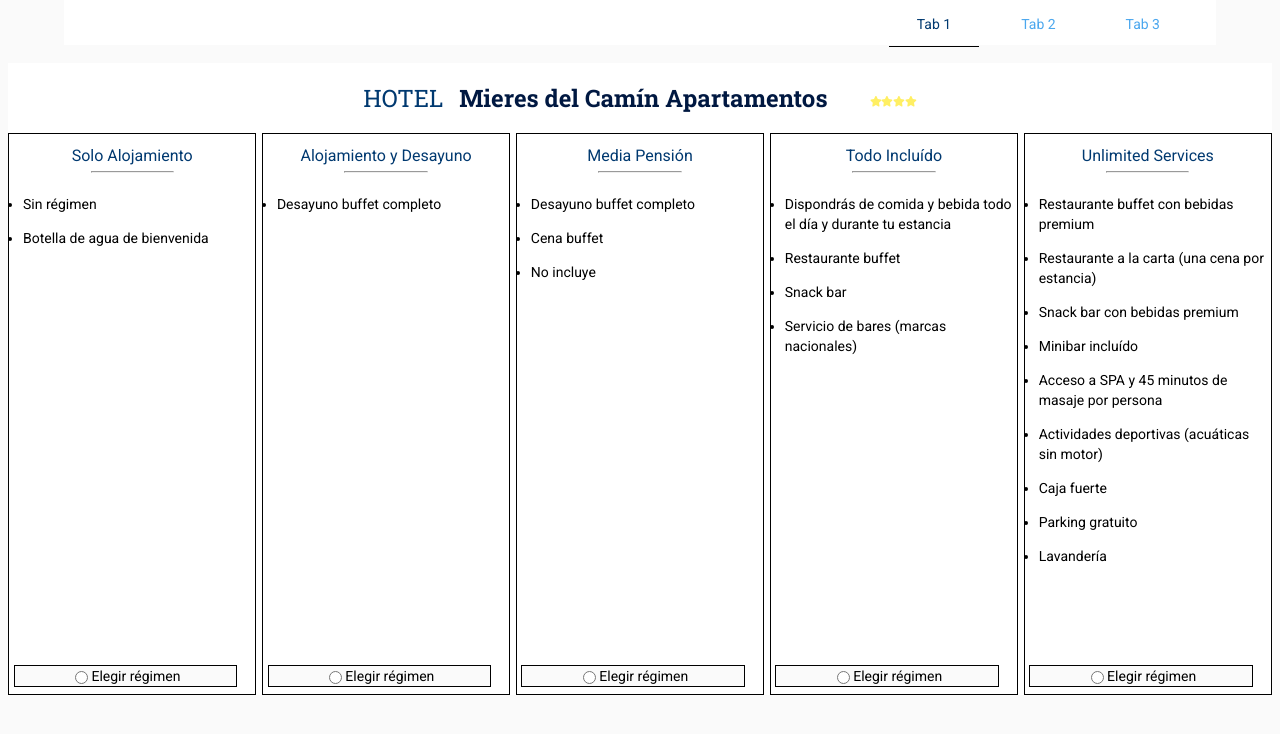
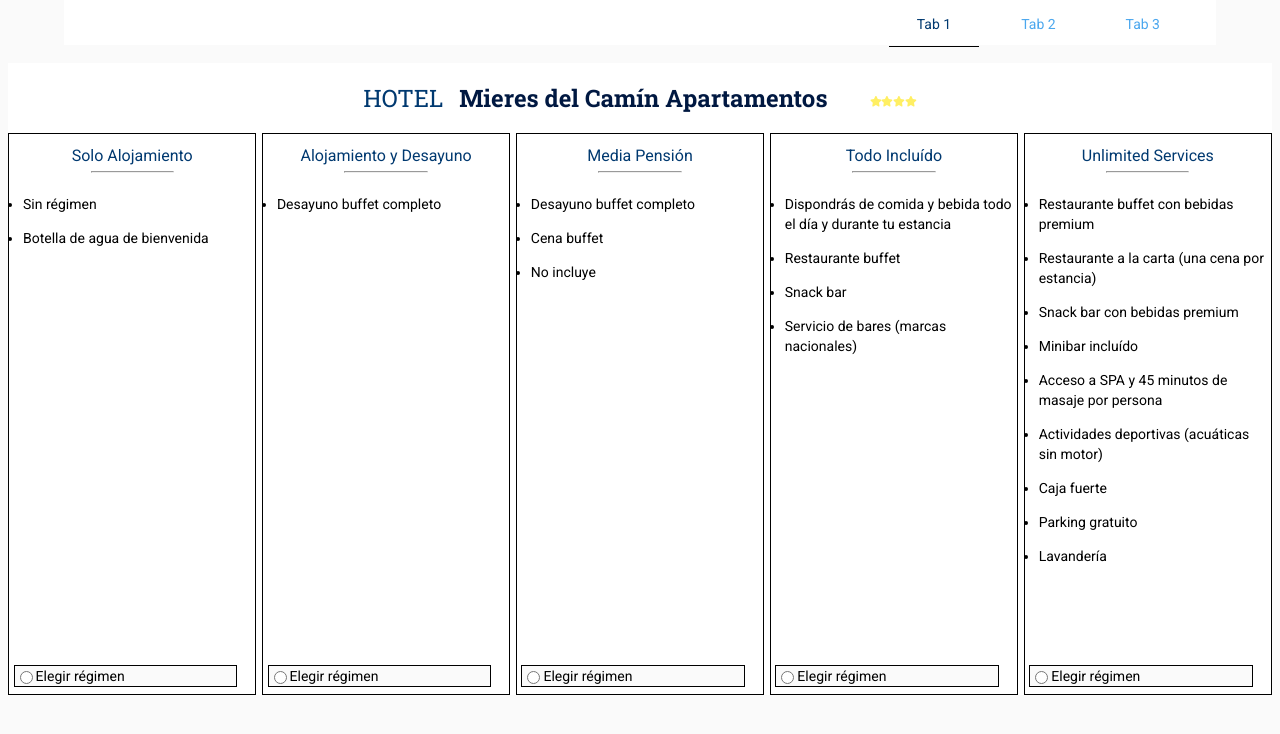
Before and after one commit to Juan-I-nauJ/mieres-camin, a Vue app: page / in a window 1280 px wide. Shown: the top 734 px of the page. Built offline with nearby package versions, Linux system fonts and the light colour scheme.

Commit message:
In the option card component, clicking on a label properly checks its contained radio and also changes the style of its containing element.

```diff
--- a/src/containers/Tab1.vue
+++ b/src/containers/Tab1.vue
@@ -9,8 +9,10 @@
             </Tab1Title>
         </header>
         <main class="card-list-container">
-            <div class="card-list-container__card-container" v-for="(regime) in textContent.hotelCardContent" :key="regime.id" @click="handleClick(+regime.id)">
-                <OptionCard :label-for="regime.header" radio-name="stay-options" :boxId="+regime.id" :boxClicked="boxClicked">
+            <div class="card-list-container__card-container" v-for="(regime) in textContent.hotelCardContent"
+                :key="regime.id">
+                <OptionCard :label-for="regime.header" radio-name="stay-options" :boxId="+regime.id"
+                    :boxClicked="boxClicked">
                     <template #card-header>
                         {{ regime.header }}
                     </template>
@@ -19,8 +21,10 @@
                             <li>{{ item }}</li>
                         </ul>
                     </template>
-                    <template #label-input >
+                    <template #label-input>
+                        <div @click="handleClick(+regime.id)" style="width:100%">
                         {{ regime.option }}
+                    </div>
                     </template>
                 </OptionCard>
             </div>
@@ -37,8 +41,9 @@ import { ref } from 'vue';
 
 const boxClicked = ref(0);
 
-const handleClick = (elementId:number):void => {
-boxClicked.value = elementId;
+const handleClick = (elementId: number): void => {
+    boxClicked.value = elementId;
+    console.log('boxClicked tiene de valor', boxClicked.value);
 };
 
 </script>
```
